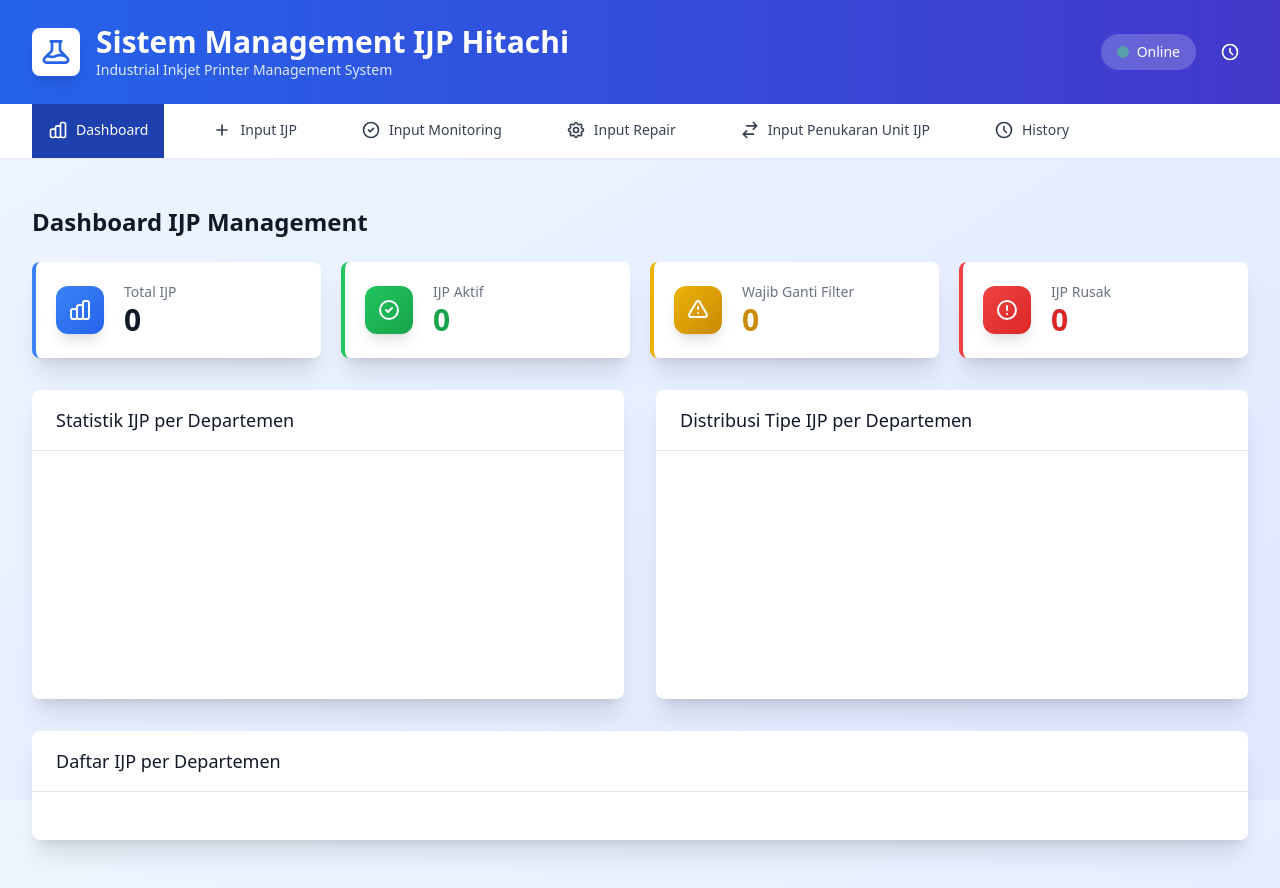
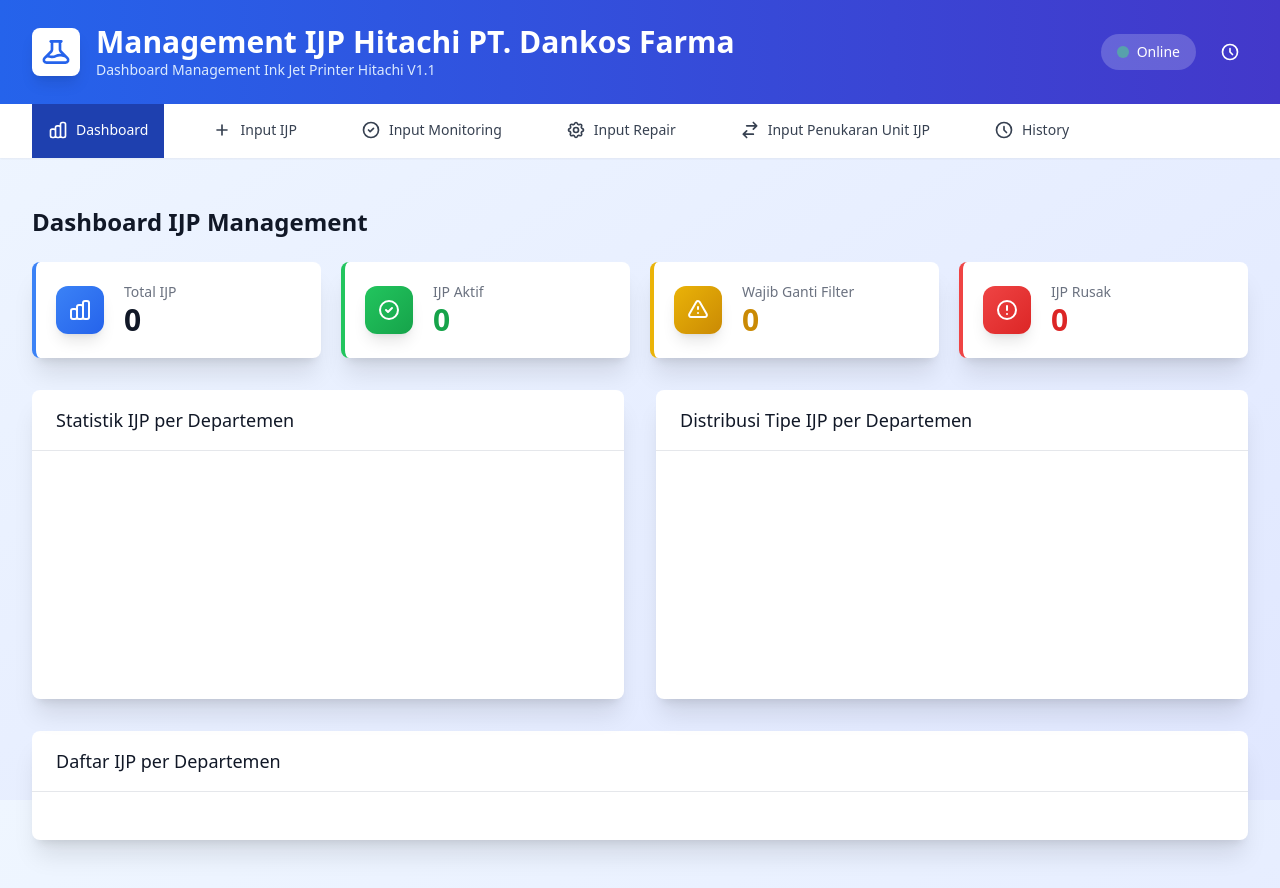
Before and after one commit to line01dankos/ijp-management-system, a plain HTML site: page index.html in a window 1280 px wide. Drawn offline with nearby package versions, Linux system fonts and the light colour scheme.

Commit message:
Update index.html

```diff
--- a/index.html
+++ b/index.html
@@ -3,7 +3,7 @@
 <head>
     <meta charset="UTF-8">
     <meta name="viewport" content="width=device-width, initial-scale=1.0">
-    <title>Sistem Management IJP Hitachi</title>
+    <title>Sistem Management IJP Hitachi PT. Dankos Farma</title>
     <script src="https://cdn.tailwindcss.com"></script>
     <script src="https://cdn.jsdelivr.net/npm/chart.js"></script>
     <script src="https://unpkg.com/@supabase/supabase-js@2"></script>
@@ -51,8 +51,8 @@
                             </div>
                         </div>
                         <div>
-                            <h1 class="text-3xl font-bold text-white">Sistem Management IJP Hitachi</h1>
-                            <p class="text-blue-100 text-sm">Industrial Inkjet Printer Management System</p>
+                            <h1 class="text-3xl font-bold text-white">Management IJP Hitachi PT. Dankos Farma</h1>
+                            <p class="text-blue-100 text-sm">Dashboard Management Ink Jet Printer Hitachi V1.1</p>
                         </div>
                     </div>
                     <div class="flex items-center space-x-6">
```
